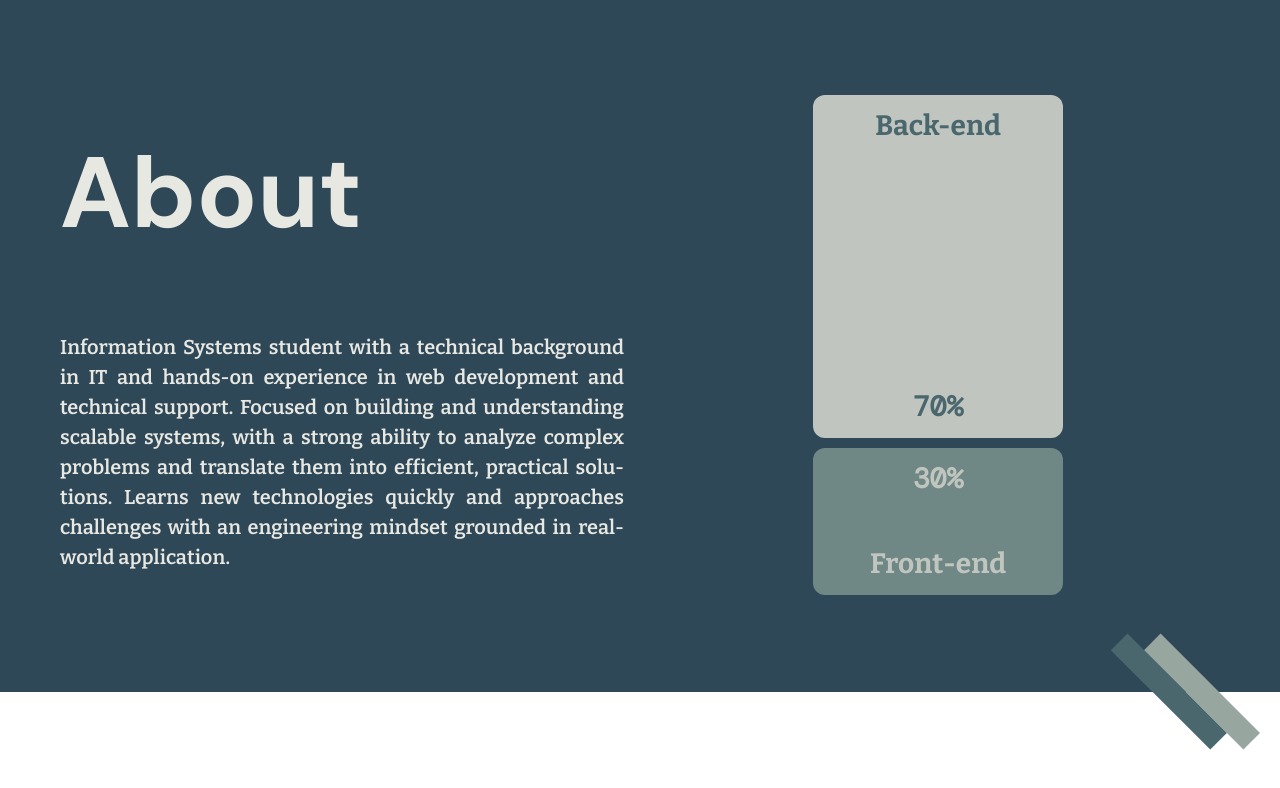
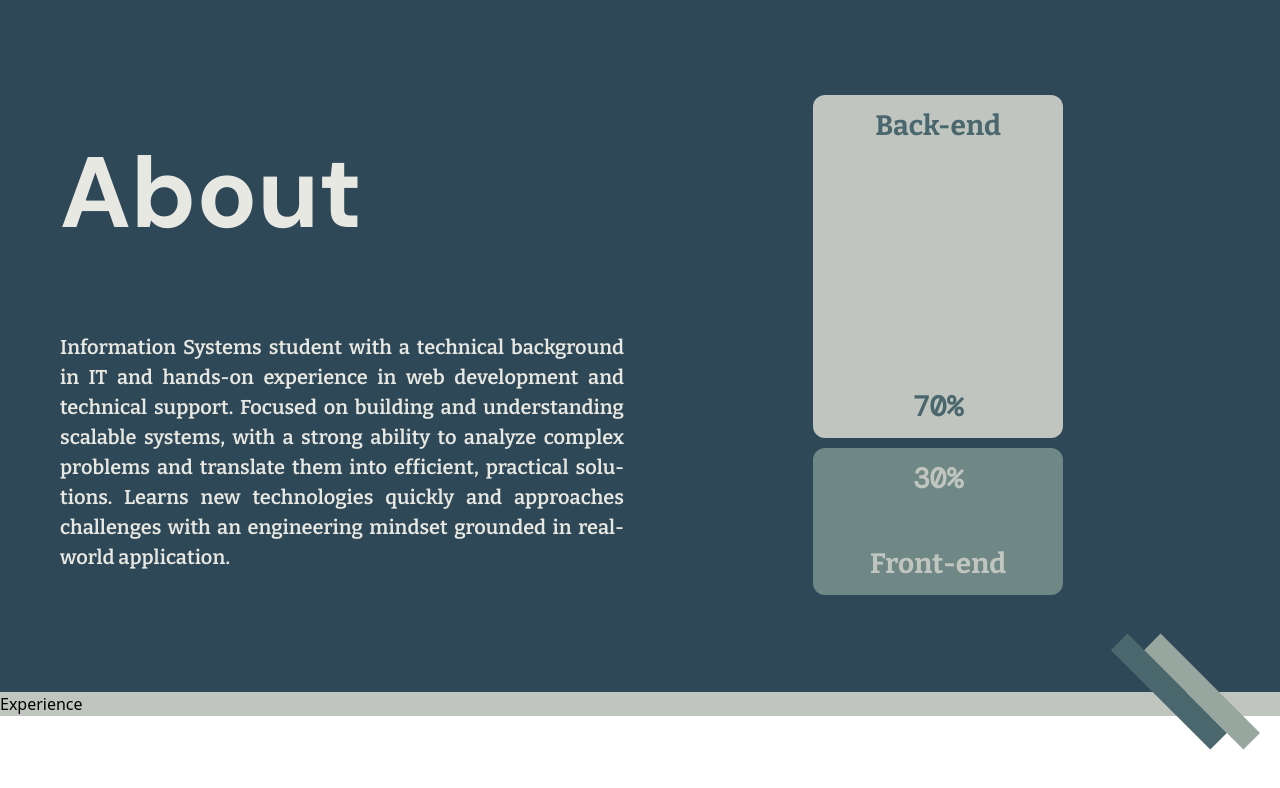
Before and after one commit to luiz-feliph/portfolio, a React (Vite) app: page / in a window 1280 px wide. Shown: the part 902-1690 px from the top of the page. Built offline with nearby package versions, Linux system fonts and the light colour scheme; no server answers.

Commit message:
Add experience section

```diff
--- /dev/null
+++ b/src/components/Home/Experience.tsx
@@ -0,0 +1,9 @@
+function Experience() {
+  return (
+    <div className="bg-light-sage">
+      <h1>Experience</h1>
+    </div>
+  )
+}
+
+export default Experience;
--- a/src/pages/Home.tsx
+++ b/src/pages/Home.tsx
@@ -1,4 +1,5 @@
 import About from "../components/Home/About";
+import Experience from "../components/Home/Experience";
 import Header from "../components/Home/Header";
 import Main from "../components/Home/Main";
 
@@ -8,6 +9,7 @@ function Home() {
       <Header />
       <Main />
       <About />
+      <Experience />
     </div>
   );
 }
```
